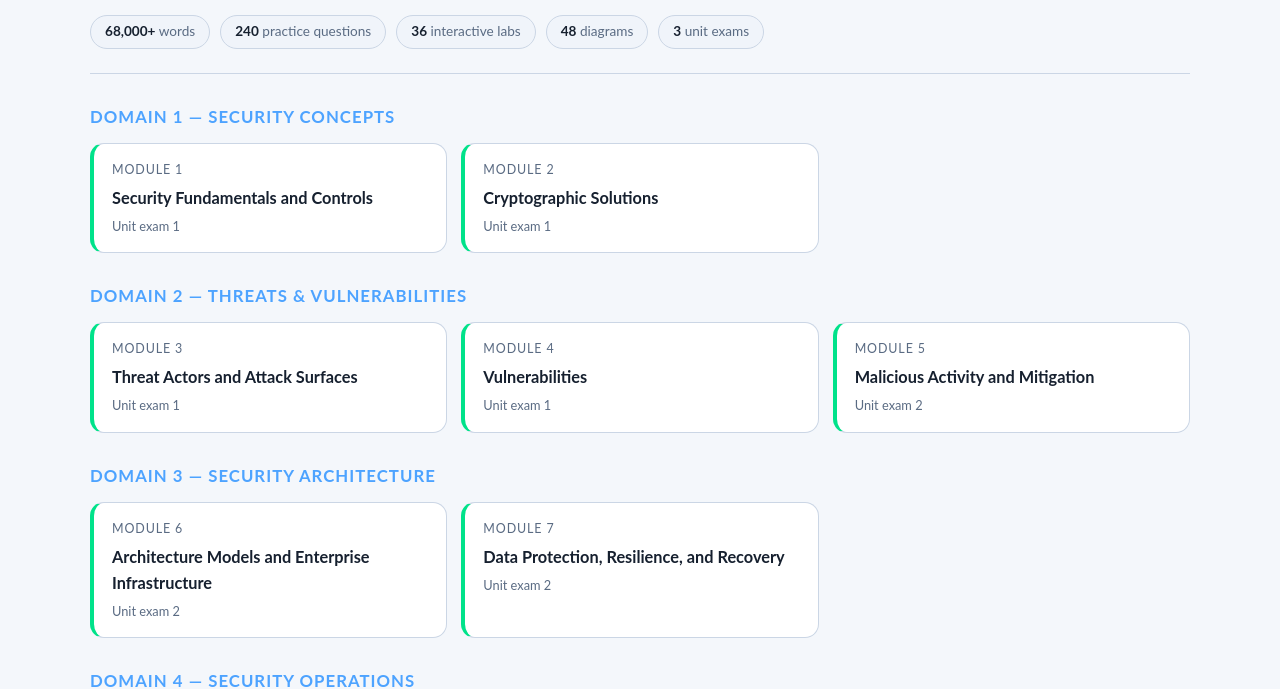
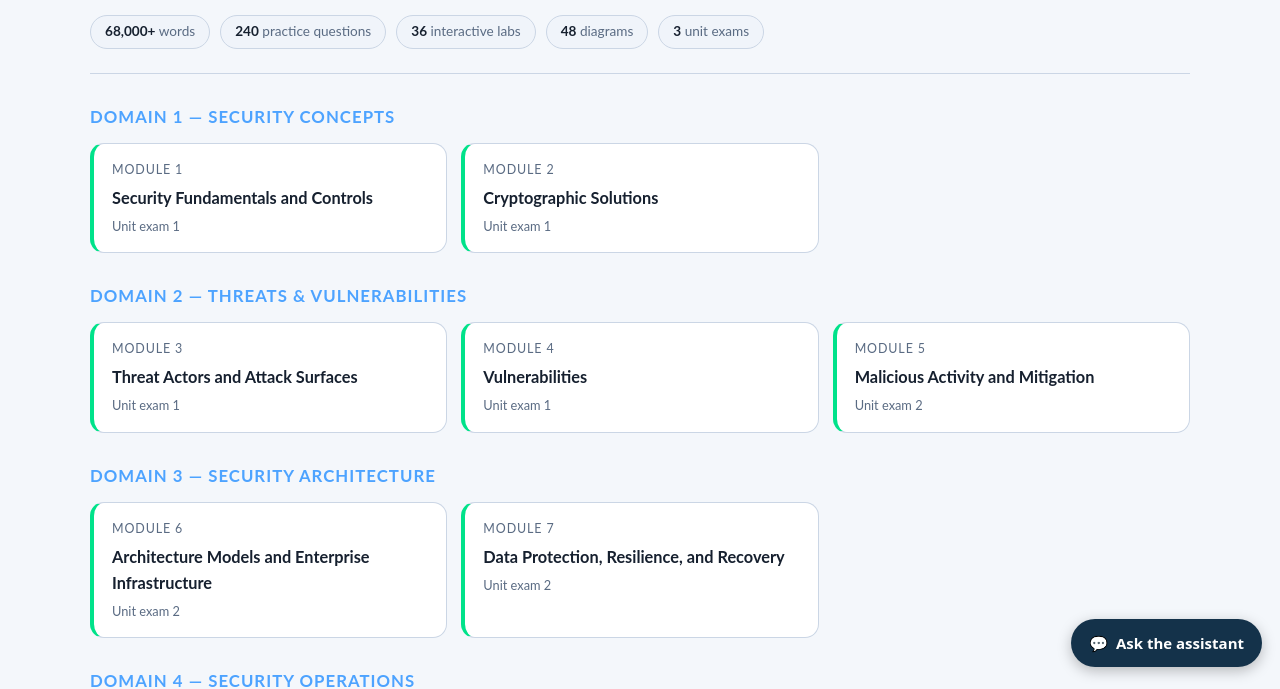
Before and after one commit to mqaissaunee-bcc/sec_plus, a plain HTML site: page index.html in a window 1280 px wide. Shown: the part 115-804 px from the top of the page. Drawn offline with Linux system fonts and the light colour scheme.

Commit message:
Add script tag for asynchronous loading of assistant.js

```diff
--- a/index.html
+++ b/index.html
@@ -145,5 +145,6 @@ footer{margin-top:36px;color:var(--muted);font-size:.85rem}
 
   <footer>Unit exams fall in weeks 5, 10 and 15, covering modules 1&ndash;4, 5&ndash;8 and 9&ndash;12.</footer>
 </div>
+<script src="assistant.js" defer></script>
 </body>
 </html>
```
